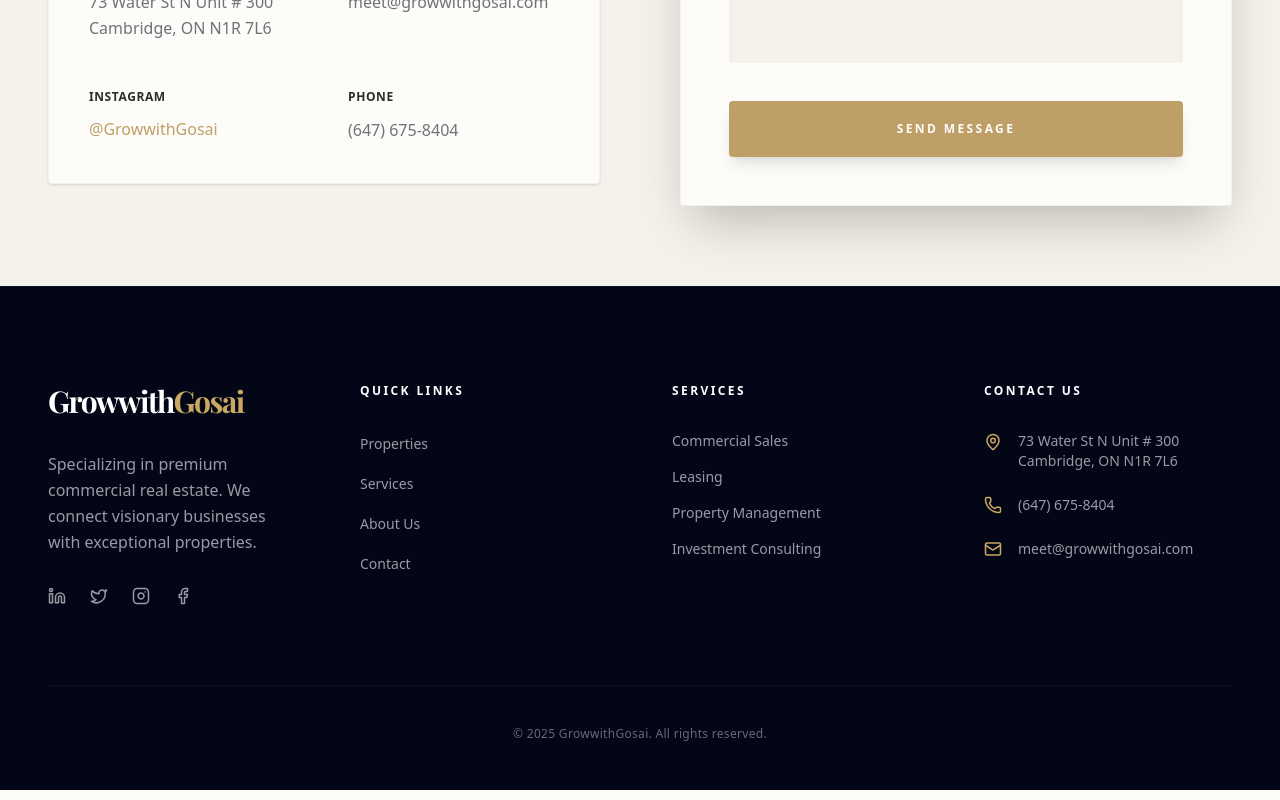
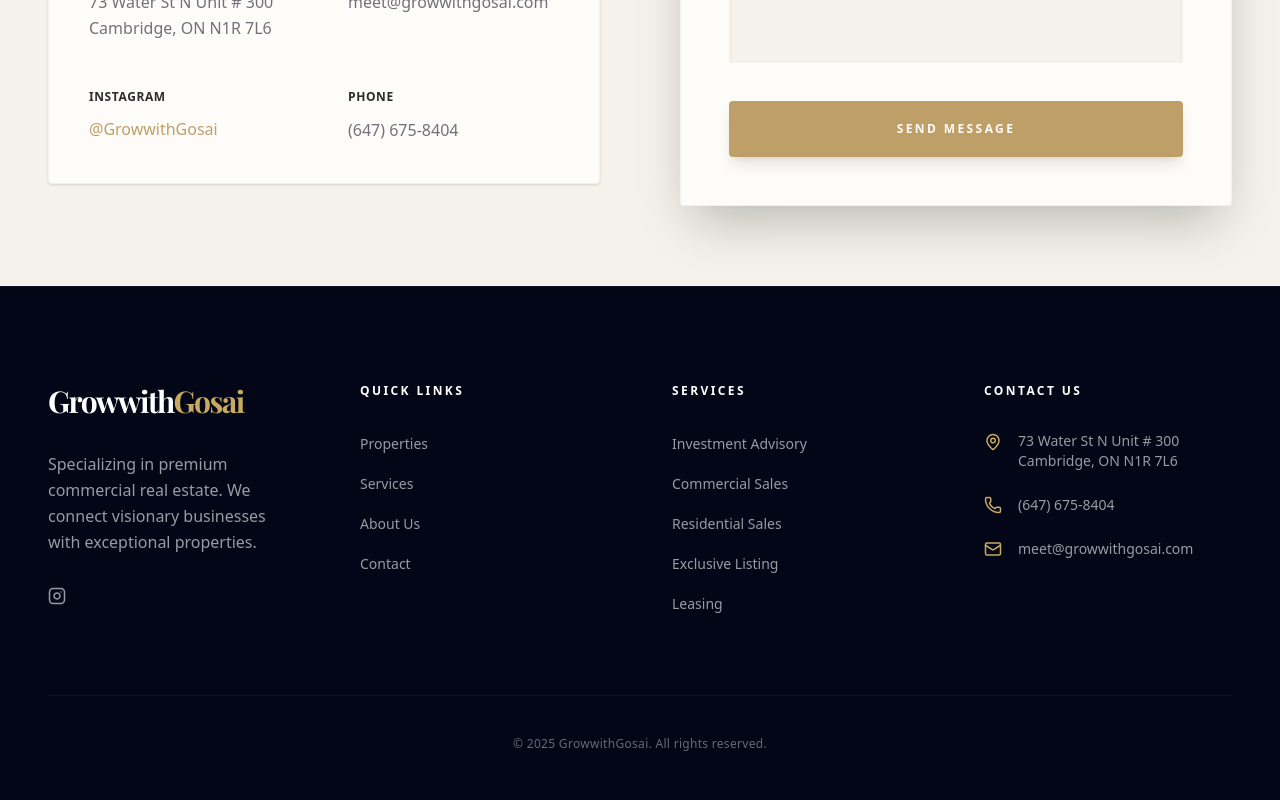
Before and after one commit to Sidd07/grow-with-gosai, a Next.js app: page / in a window 1280 px wide. Shown: the part 4106-4906 px from the top of the page. Built offline with nearby package versions, Linux system fonts and the light colour scheme; no server answers; a web font is replaced by a local one.

Commit message:
Footer: update service links, add contact redirections, and clean up social placeholders

```diff
--- a/src/components/Footer.tsx
+++ b/src/components/Footer.tsx
@@ -15,17 +15,8 @@
                             Specializing in premium commercial real estate. We connect visionary businesses with exceptional properties.
                         </p>
                         <div className="flex gap-6">
-                            <Link href="#" className="text-white/60 hover:text-[var(--accent)] transition-colors">
-                                <Linkedin size={18} />
-                            </Link>
-                            <Link href="#" className="text-white/60 hover:text-[var(--accent)] transition-colors">
-                                <Twitter size={18} />
-                            </Link>
                             <Link href="https://www.instagram.com/GrowwithGosai/" target="_blank" rel="noreferrer" className="text-white/60 hover:text-[var(--accent)] transition-colors">
                                 <Instagram size={18} />
-                            </Link>
-                            <Link href="#" className="text-white/60 hover:text-[var(--accent)] transition-colors">
-                                <Facebook size={18} />
                             </Link>
                         </div>
                     </div>
@@ -61,10 +52,31 @@
                     <div>
                         <h3 className="text-xs font-bold uppercase tracking-[0.2em] mb-8 text-white">Services</h3>
                         <ul className="space-y-4">
-                            <li className="text-white/60 font-light text-sm">Commercial Sales</li>
-                            <li className="text-white/60 font-light text-sm">Leasing</li>
-                            <li className="text-white/60 font-light text-sm">Property Management</li>
-                            <li className="text-white/60 font-light text-sm">Investment Consulting</li>
+                            <li>
+                                <Link href="/services/investment-advisory" className="text-white/60 hover:text-[var(--accent)] transition-colors font-light text-sm">
+                                    Investment Advisory
+                                </Link>
+                            </li>
+                            <li>
+                                <Link href="/services/commercial-sales" className="text-white/60 hover:text-[var(--accent)] transition-colors font-light text-sm">
+                                    Commercial Sales
+                                </Link>
+                            </li>
+                            <li>
+                                <Link href="/services/residential-sales" className="text-white/60 hover:text-[var(--accent)] transition-colors font-light text-sm">
+                                    Residential Sales
+                                </Link>
+                            </li>
+                            <li>
+                                <Link href="/services/exclusive-listing" className="text-white/60 hover:text-[var(--accent)] transition-colors font-light text-sm">
+                                    Exclusive Listing
+                                </Link>
+                            </li>
+                            <li>
+                                <Link href="/services/leasing" className="text-white/60 hover:text-[var(--accent)] transition-colors font-light text-sm">
+                                    Leasing
+                                </Link>
+                            </li>
                         </ul>
                     </div>
 
@@ -72,17 +84,28 @@
                     <div>
                         <h3 className="text-xs font-bold uppercase tracking-[0.2em] mb-8 text-white">Contact Us</h3>
                         <ul className="space-y-6">
-                            <li className="flex items-start gap-4 text-white/60 font-light text-sm">
-                                <MapPin size={18} className="text-[var(--accent)] shrink-0 mt-0.5" />
-                                <span>73 Water St N Unit # 300<br />Cambridge, ON N1R 7L6</span>
+                            <li>
+                                <a
+                                    href="https://www.google.com/maps/search/?api=1&query=73+Water+St+N+Unit+%23+300+Cambridge+ON+N1R+7L6"
+                                    target="_blank"
+                                    rel="noreferrer"
+                                    className="flex items-start gap-4 text-white/60 hover:text-[var(--accent)] transition-colors font-light text-sm"
+                                >
+                                    <MapPin size={18} className="text-[var(--accent)] shrink-0 mt-0.5" />
+                                    <span>73 Water St N Unit # 300<br />Cambridge, ON N1R 7L6</span>
+                                </a>
                             </li>
-                            <li className="flex items-center gap-4 text-white/60 font-light text-sm">
-                                <Phone size={18} className="text-[var(--accent)] shrink-0" />
-                                <span className="hover:text-[var(--accent)] transition-colors">(647) 675-8404</span>
+                            <li>
+                                <a href="tel:6476758404" className="flex items-center gap-4 text-white/60 hover:text-[var(--accent)] transition-colors font-light text-sm">
+                                    <Phone size={18} className="text-[var(--accent)] shrink-0" />
+                                    <span>(647) 675-8404</span>
+                                </a>
                             </li>
-                            <li className="flex items-center gap-4 text-white/60 font-light text-sm">
-                                <Mail size={18} className="text-[var(--accent)] shrink-0" />
-                                <span>meet@growwithgosai.com</span>
+                            <li>
+                                <a href="mailto:meet@growwithgosai.com" className="flex items-center gap-4 text-white/60 hover:text-[var(--accent)] transition-colors font-light text-sm">
+                                    <Mail size={18} className="text-[var(--accent)] shrink-0" />
+                                    <span>meet@growwithgosai.com</span>
+                                </a>
                             </li>
                         </ul>
                     </div>
```
